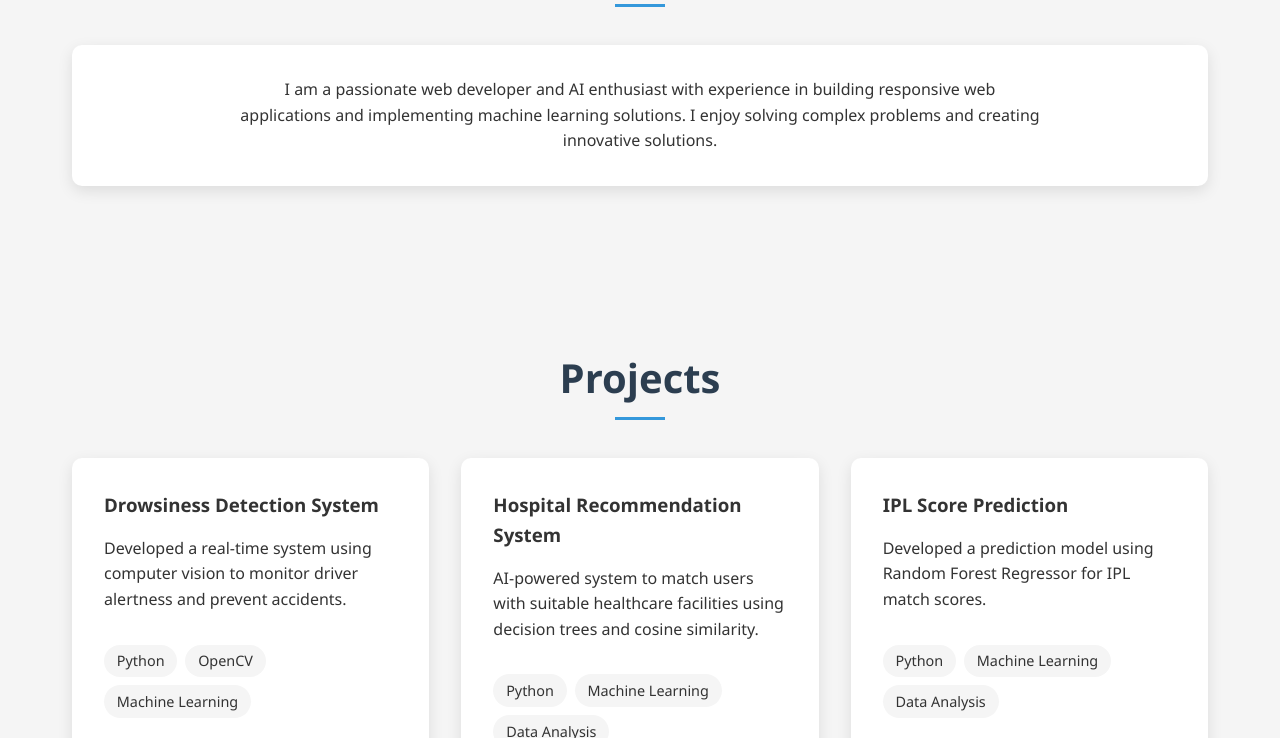
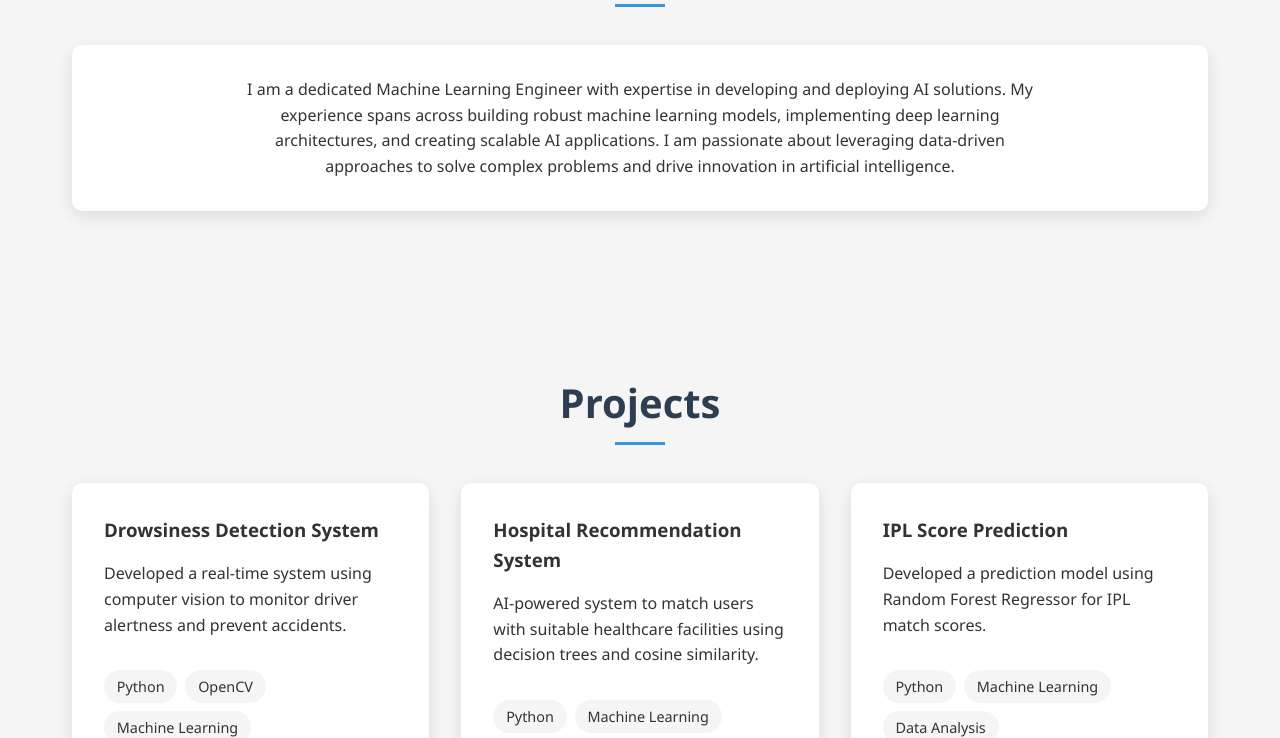
Before and after one commit to Pavithrav2005/Pavithra-portfolio, a plain HTML site: page index.html in a window 1280 px wide. Shown: the part 947-1685 px from the top of the page. Drawn offline with Linux system fonts and the light colour scheme.

Commit message:
Update index.html

```diff
--- a/index.html
+++ b/index.html
@@ -53,7 +53,7 @@
             <h2 class="section-title">About Me</h2>
             <div class="about-content">
                 <div class="about-text">
-                    <p>I am a passionate web developer and AI enthusiast with experience in building responsive web applications and implementing machine learning solutions. I enjoy solving complex problems and creating innovative solutions.</p>
+                    <p>I am a dedicated Machine Learning Engineer with expertise in developing and deploying AI solutions. My experience spans across building robust machine learning models, implementing deep learning architectures, and creating scalable AI applications. I am passionate about leveraging data-driven approaches to solve complex problems and drive innovation in artificial intelligence.</p>
                 </div>
             </div>
         </div>
```
